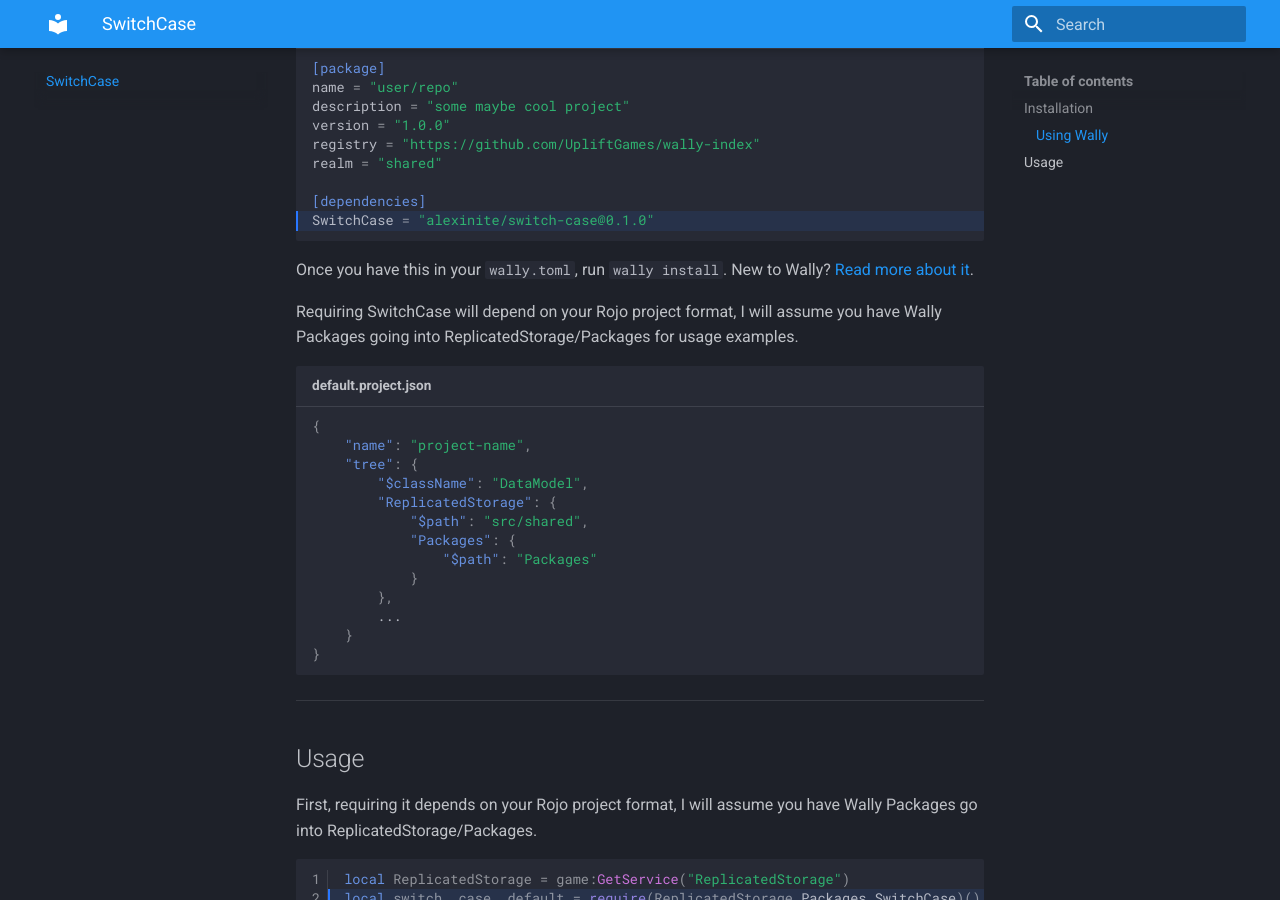
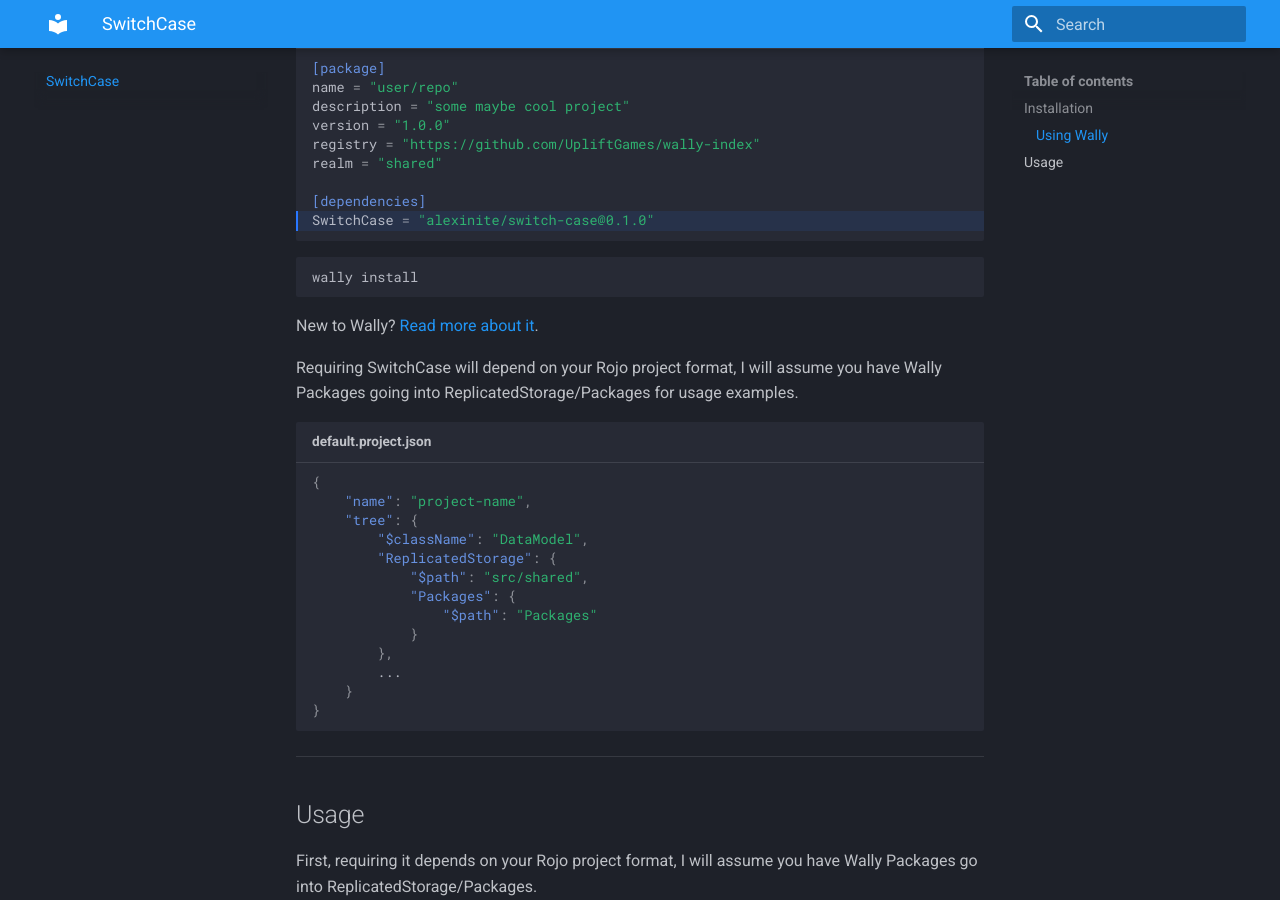
Before and after one commit to alexasterisk/WallyPackages, an MkDocs documentation site: the page built from docs/switchcase/index.md, in a window 1280 px wide and 900 px high, scrolled down 501 px. Built offline with MkDocs 1.6.1 and Material for MkDocs 9.7.7, drawn with Linux system fonts in a browser that asks for light colours.

Commit message:
use ps1 instead of sh

````diff
--- a/docs/switchcase/index.md
+++ b/docs/switchcase/index.md
@@ -22,7 +22,11 @@
 SwitchCase = "alexinite/switch-case@0.1.0"
 ```
 
-Once you have this in your `wally.toml`, run `wally install`. New to Wally? [Read more about it](https://wally.run/).
+``` ps1
+wally install
+```
+
+New to Wally? [Read more about it](https://wally.run/).
 
 Requiring SwitchCase will depend on your Rojo project format, I will assume you have Wally Packages going into ReplicatedStorage/Packages for usage examples.
 
````
